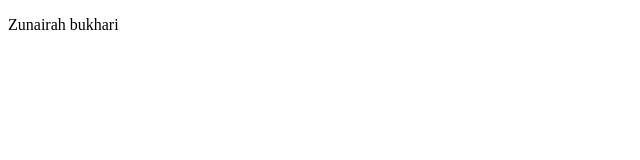
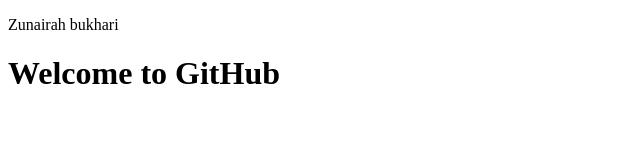
Before and after one commit to zunairahbukhari/Project-2, a plain HTML site: page index.html in a window 1280 px wide. Shown: the whole page, without its empty margins (0-640 px from the left). Drawn offline with Linux system fonts and the light colour scheme.

Commit message:
Add a heading

```diff
--- a/index.html
+++ b/index.html
@@ -7,5 +7,6 @@
 </head>
 <body>
    <P>Zunairah bukhari</P>
+   <H1>Welcome to GitHub</H1>
 </body>
 </html>
```
